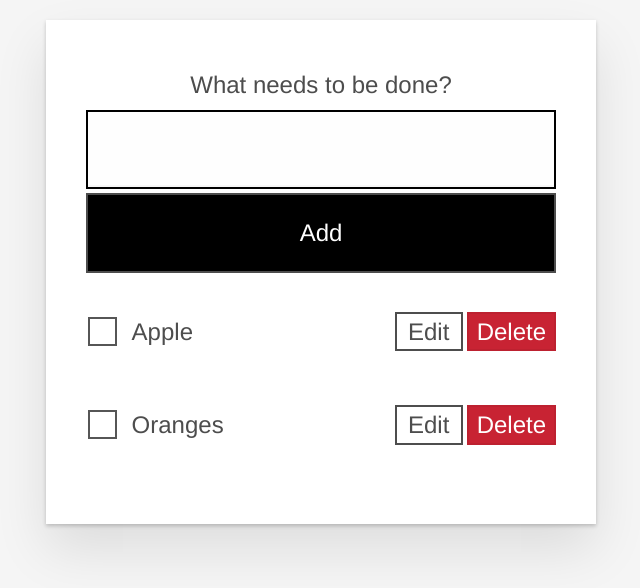
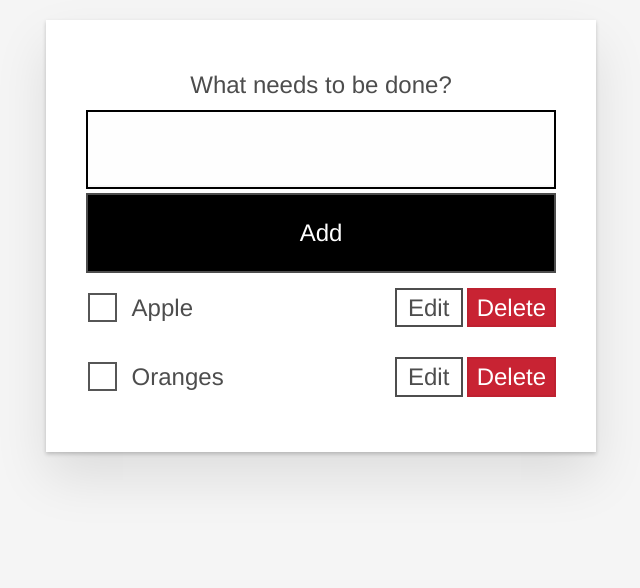
Before and after one commit to dengeist/moz-todo-react, a React (Create React App) app: page / in a window 1280 px wide. Shown: the top 588 px of the page, without its empty margins (319-959 px from the left). Built offline with nearby package versions, Linux system fonts and the light colour scheme.

Commit message:
Compress todo padding

```diff
--- a/src/index.css
+++ b/src/index.css
@@ -120,7 +120,7 @@ body {
 }
 .btn__fw:focus {
   outline-color: #fff;
-  outline-offset: -0.4rem;
+  outline-offset: -0.6rem;
 }
 /* End global styles */
 
@@ -192,17 +192,24 @@ body {
 .todo.editing > form {
   display: flex;
   flex-direction: row;
-  padding: 1em 0;
+  padding: 0.5em 0;
   position: relative;
   align-items: center;
   justify-content: space-between;
 }
 
 .todo:nth-of-type(odd) {
-  padding-bottom: 0.5em;
+  padding-bottom: 0.25em;
 }
 .todo:nth-of-type(even) {
-  padding-top: 0.5em;
+  padding-top: 0.25em;
+}
+
+@media screen and (min-width: 550px) {
+  .todo:not(.editing),
+  .todo.editing > form {
+    padding: 0;
+  }
 }
 
 .todo-text {
```
